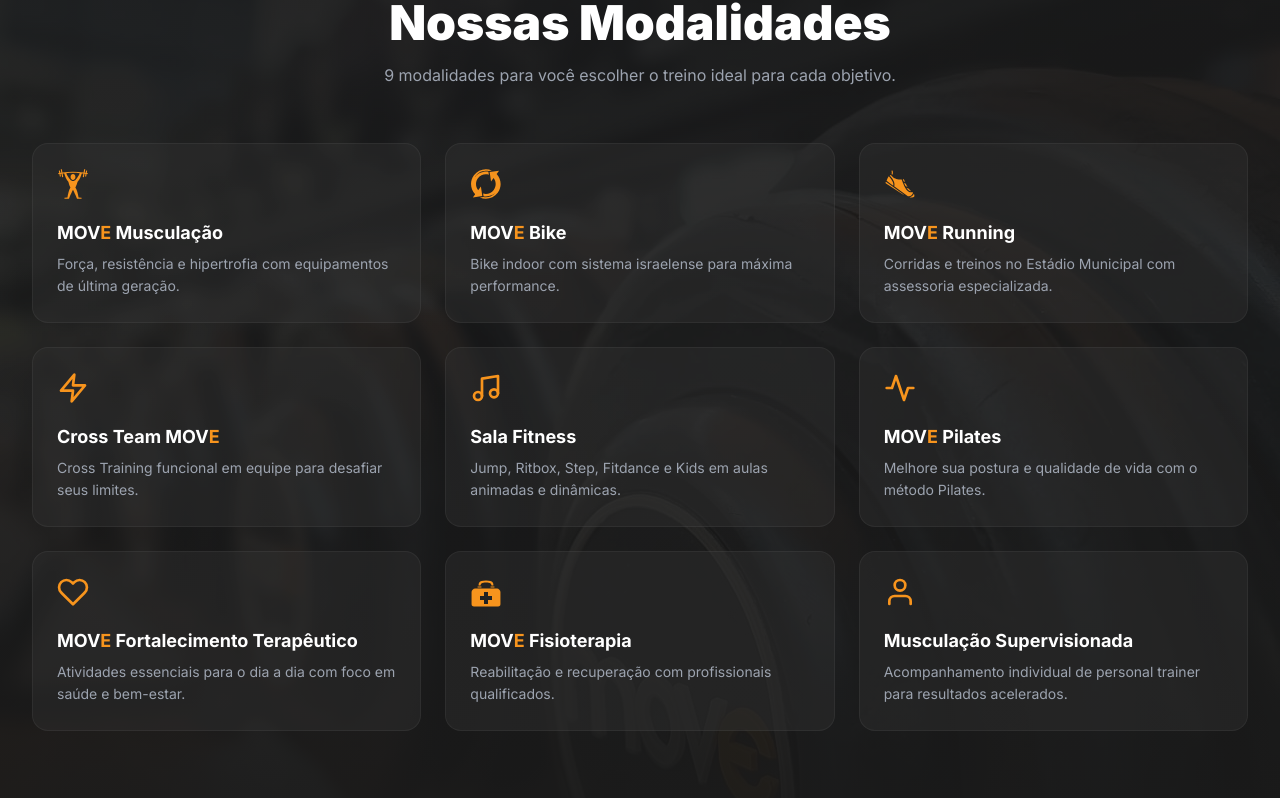
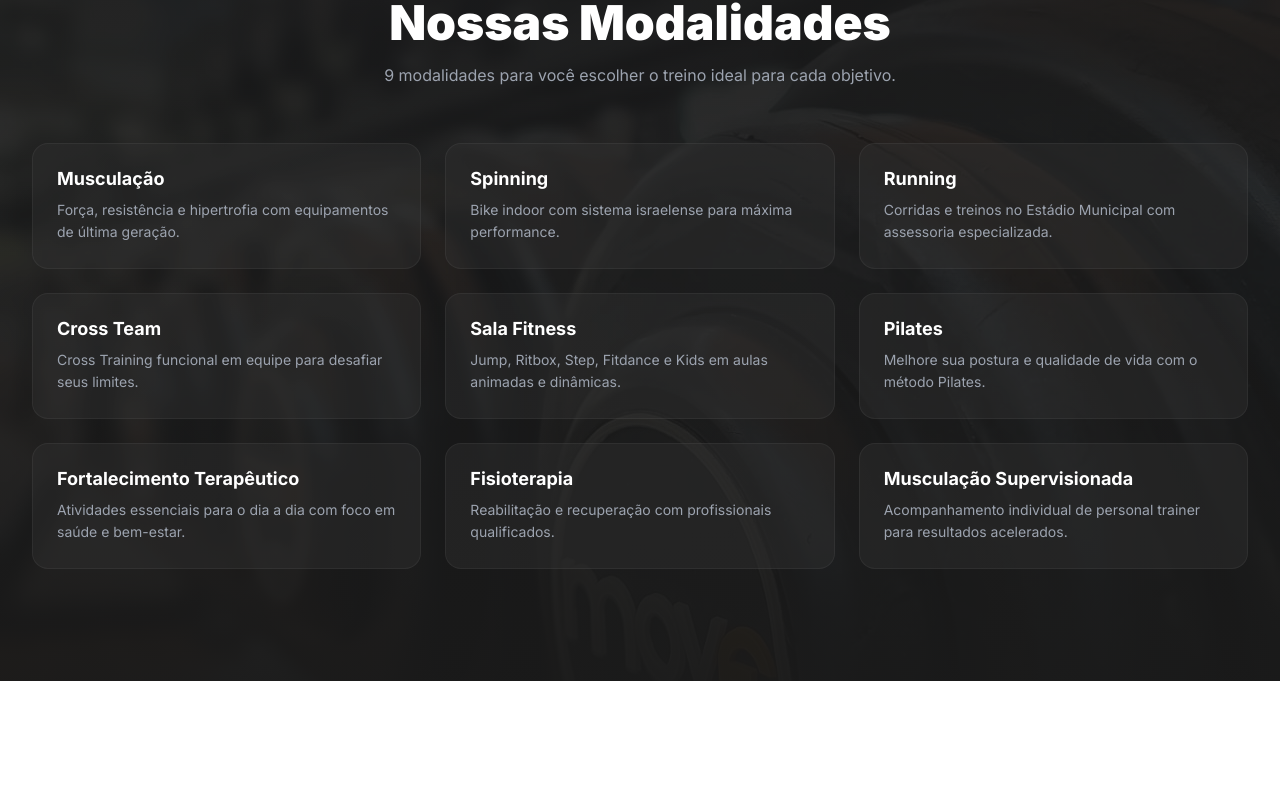
Before and after one commit to DelgasTech/move, a Next.js app: page / in a window 1280 px wide. Shown: the part 1015-1813 px from the top of the page. Built offline with nearby package versions, Linux system fonts and the light colour scheme.

Commit message:
fix: remove icons and MOVE prefix from modality cards, rename Bike to Spinning

```diff
--- a/components/sections/Modalidades.tsx
+++ b/components/sections/Modalidades.tsx
@@ -2,33 +2,11 @@
 
 import Image from "next/image";
 import { motion } from "framer-motion";
-import {
-  FiActivity,
-  FiHeart,
-  FiUser,
-  FiMusic,
-  FiZap,
-} from "react-icons/fi";
-import { GiWeightLiftingUp, GiCycle, GiRunningShoe, GiFirstAidKit } from "react-icons/gi";
 import { modalities } from "@/data/modalities";
-import type { ReactNode } from "react";
-
-const iconMap: Record<string, ReactNode> = {
-  dumbbell: <GiWeightLiftingUp className="w-8 h-8" />,
-  bike: <GiCycle className="w-8 h-8" />,
-  running: <GiRunningShoe className="w-8 h-8" />,
-  cross: <FiZap className="w-8 h-8" />,
-  music: <FiMusic className="w-8 h-8" />,
-  pilates: <FiActivity className="w-8 h-8" />,
-  heart: <FiHeart className="w-8 h-8" />,
-  firstaid: <GiFirstAidKit className="w-8 h-8" />,
-  user: <FiUser className="w-8 h-8" />,
-};
 
 export default function Modalidades() {
   return (
     <section id="modalidades" className="relative py-20 lg:py-28 bg-dark-bg overflow-hidden">
-      {/* Background image */}
       <div className="absolute inset-0 opacity-10">
         <Image
           src="/images/halteres.jpg"
@@ -65,16 +43,9 @@ export default function Modalidades() {
               whileInView={{ opacity: 1, y: 0 }}
               viewport={{ once: true }}
               transition={{ duration: 0.5, delay: index * 0.07 }}
-              className="group bg-charcoal/40 border border-white/5 rounded-2xl p-6 hover:border-primary/50 hover:bg-charcoal/60 transition-all duration-300 cursor-default"
+              className="bg-charcoal/40 border border-white/5 rounded-2xl p-6 hover:border-primary/50 hover:bg-charcoal/60 transition-all duration-300 cursor-default"
             >
-              <div className="text-primary mb-4 group-hover:scale-110 transition-transform duration-300 inline-block">
-                {iconMap[mod.icon]}
-              </div>
-              <h3 className="text-white font-bold text-lg mb-2 leading-tight">
-                {mod.name.replace("Move", "MOV\u0045").split("MOVE").map((part, i) => (
-                  i === 0 ? part : <>MOV<span className="text-primary">E</span>{part}</>
-                ))}
-              </h3>
+              <h3 className="text-white font-bold text-lg mb-2 leading-tight">{mod.name}</h3>
               <p className="text-gray-400 text-sm leading-relaxed">{mod.description}</p>
             </motion.div>
           ))}
--- a/data/modalities.ts
+++ b/data/modalities.ts
@@ -1,63 +1,53 @@
 export interface Modality {
   id: string;
   name: string;
-  icon: string;
   description: string;
 }
 
 export const modalities: Modality[] = [
   {
     id: "musculacao",
-    name: "Move Musculação",
-    icon: "dumbbell",
+    name: "Musculação",
     description: "Força, resistência e hipertrofia com equipamentos de última geração.",
   },
   {
-    id: "bike",
-    name: "Move Bike",
-    icon: "bike",
+    id: "spinning",
+    name: "Spinning",
     description: "Bike indoor com sistema israelense para máxima performance.",
   },
   {
     id: "running",
-    name: "Move Running",
-    icon: "running",
+    name: "Running",
     description: "Corridas e treinos no Estádio Municipal com assessoria especializada.",
   },
   {
     id: "cross",
-    name: "Cross Team Move",
-    icon: "cross",
+    name: "Cross Team",
     description: "Cross Training funcional em equipe para desafiar seus limites.",
   },
   {
     id: "fitness",
     name: "Sala Fitness",
-    icon: "music",
     description: "Jump, Ritbox, Step, Fitdance e Kids em aulas animadas e dinâmicas.",
   },
   {
     id: "pilates",
-    name: "Move Pilates",
-    icon: "pilates",
+    name: "Pilates",
     description: "Melhore sua postura e qualidade de vida com o método Pilates.",
   },
   {
     id: "terapeutico",
-    name: "Move Fortalecimento Terapêutico",
-    icon: "heart",
+    name: "Fortalecimento Terapêutico",
     description: "Atividades essenciais para o dia a dia com foco em saúde e bem-estar.",
   },
   {
     id: "fisioterapia",
-    name: "Move Fisioterapia",
-    icon: "firstaid",
+    name: "Fisioterapia",
     description: "Reabilitação e recuperação com profissionais qualificados.",
   },
   {
     id: "supervisionada",
     name: "Musculação Supervisionada",
-    icon: "user",
     description: "Acompanhamento individual de personal trainer para resultados acelerados.",
   },
 ];
```
Also changed, not shown: public/images/move_logo.svg (added), public/images/move_logo.webp (added).
